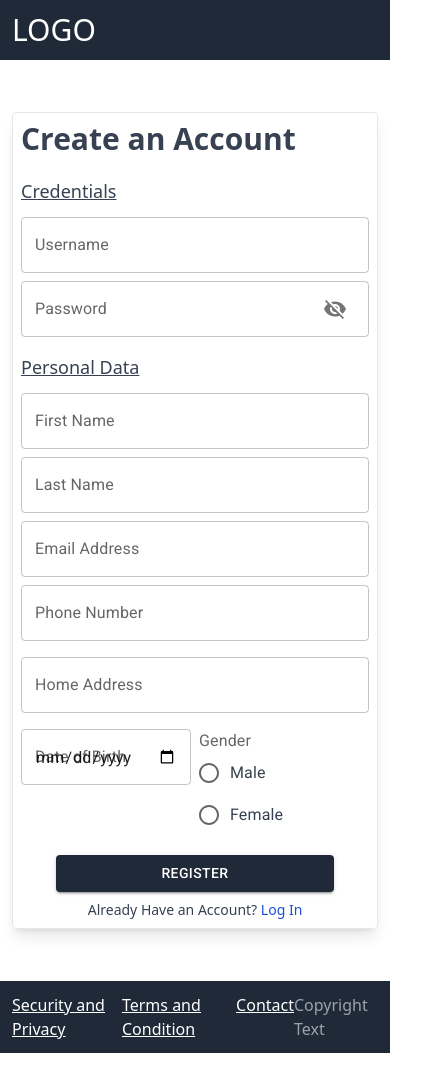
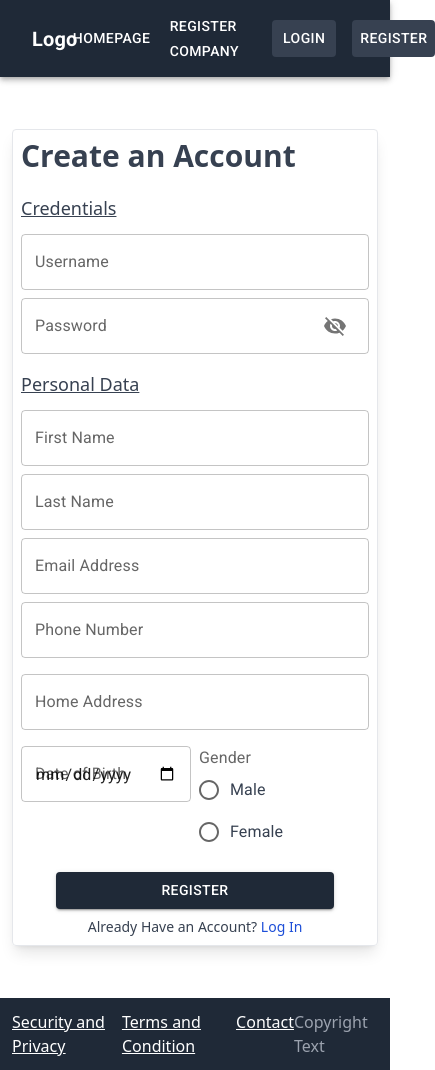
Before and after one commit to han4solecode/Asri-ATS-FE, a React (Vite) app: page /register in a window 390 px wide. Shown: the whole page, 435 px wide, since content can reach past the window. Built offline with nearby package versions, Linux system fonts and the light colour scheme; no server answers.

Commit message:
use Navbar and Footer component

```diff
--- a/src/components/Layouts/LoginLayout.jsx
+++ b/src/components/Layouts/LoginLayout.jsx
@@ -1,33 +1,19 @@
 import { Outlet, Link } from "react-router-dom";
+import Navbar from "../Fragments/Navbar";
+import Footer from "../Fragments/Footer";
 
 function LoginLayout(props) {
   const {} = props;
 
   return (
     <div className="flex flex-col min-h-screen justify-between">
-      <nav className="bg-gray-800 p-3">
-        <div className="mx-auto max-w-7xl flex justify-between items-center">
-          <h1 className="text-3xl text-white">
-            <Link to="/">LOGO</Link>
-          </h1>
-        </div>
-      </nav>
+      <Navbar></Navbar>
       <div className="container mx-auto max-w-7xl py-3">
         <div className="flex flex-col items-center justify-center mx-2 md:mx-0">
           <Outlet></Outlet>
         </div>
       </div>
-      <footer className="bg-gray-800 p-3 text-white mt-auto">
-        <div className="mx-auto max-w-7xl flex justify-between sm:flex-col md:flex-row sm:items-start md:items-center">
-          <div className="flex sm:flex-col md:flex-row sm:items-start md:gap-4 sm:gap-2 underline">
-            {/* change to <Link/> later */}
-            <a href="">Security and Privacy</a>
-            <a href="">Terms and Condition</a>
-            <a href="">Contact</a>
-          </div>
-          <div className="text-gray-400 sm:mt-2 md:mt-0">Copyright Text</div>
-        </div>
-      </footer>
+      <Footer></Footer>
     </div>
   );
 }
```
